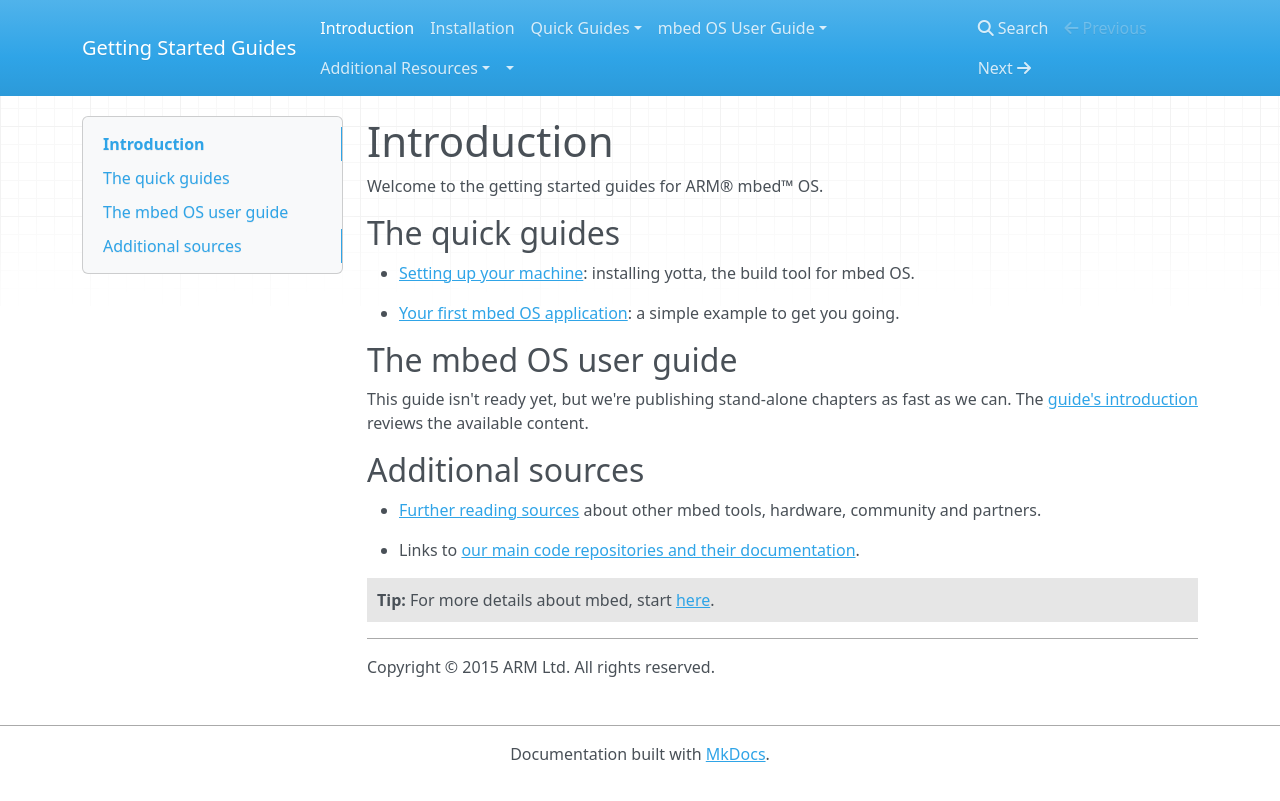
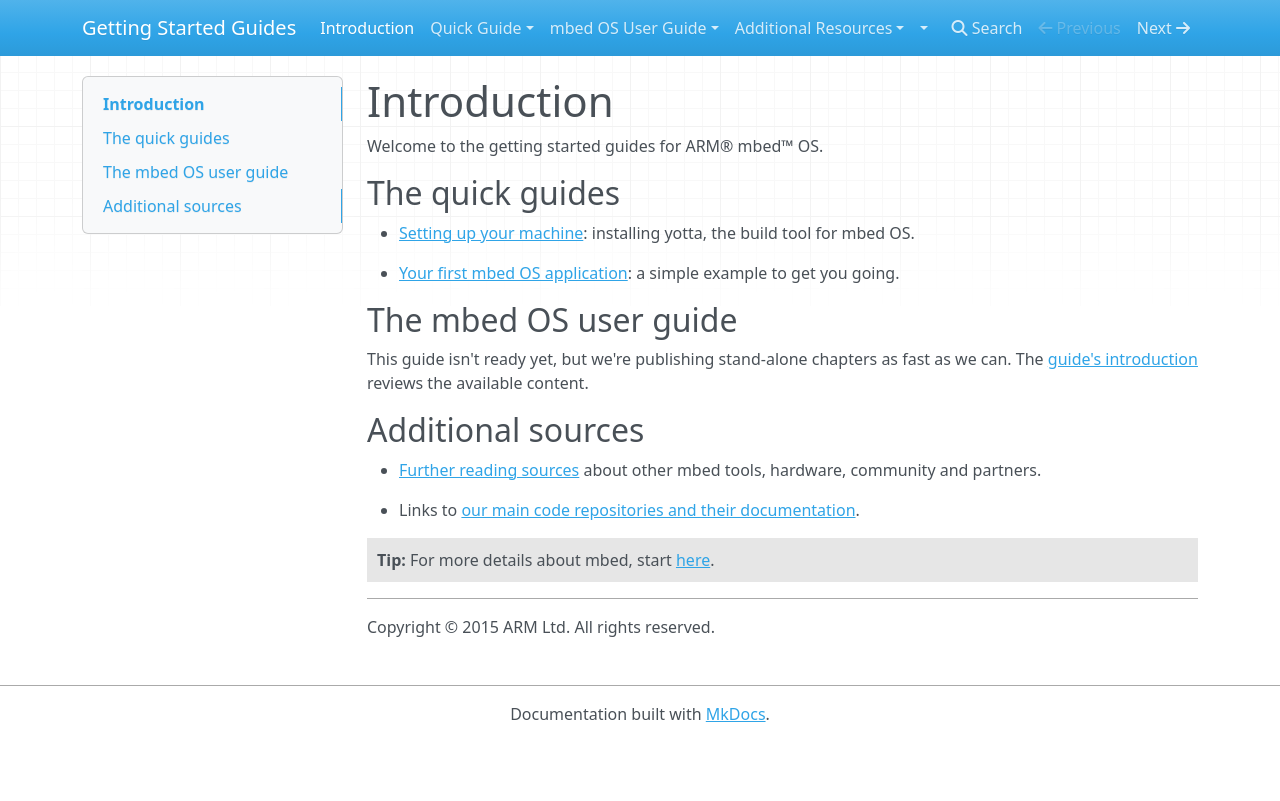
Before and after one commit to ARMmbed/GettingStartedmbedOS, an MkDocs documentation site: the page built from Docs/index.md, in a window 1280 px wide. Shown: the top 801 px of the page. Built offline with MkDocs 1.6.1, drawn with Linux system fonts in a browser that asks for light colours; nearby versions of some CDN libraries; old or Windows-style settings are respelled for this version of MkDocs.

Commit message:
Moving installation to quick guide

```diff
--- a/mkdocs.yml
+++ b/mkdocs.yml
@@ -4,8 +4,8 @@ docs_dir: Docs
 
 pages:
 - ['index.md','Introduction']
-- ['installation.md','Installation']
-- ['FirstProjectmbedOS.md', 'Quick Guides', 'Your first application']
+- ['installation.md', 'Quick Guide', 'Installation']
+- ['FirstProjectmbedOS.md', 'Quick Guide', 'Your first application']
 - ['Full_Guide/guide_index.md', 'mbed OS User Guide', 'Introduction to the mbed OS User Guide']
 - ['Full_Guide/overview.md', 'mbed OS User Guide', 'Overview of mbed OS']
 - ['Full_Guide/app_on_yotta.md', 'mbed OS User Guide', 'mbed OS applications with yotta']
```
